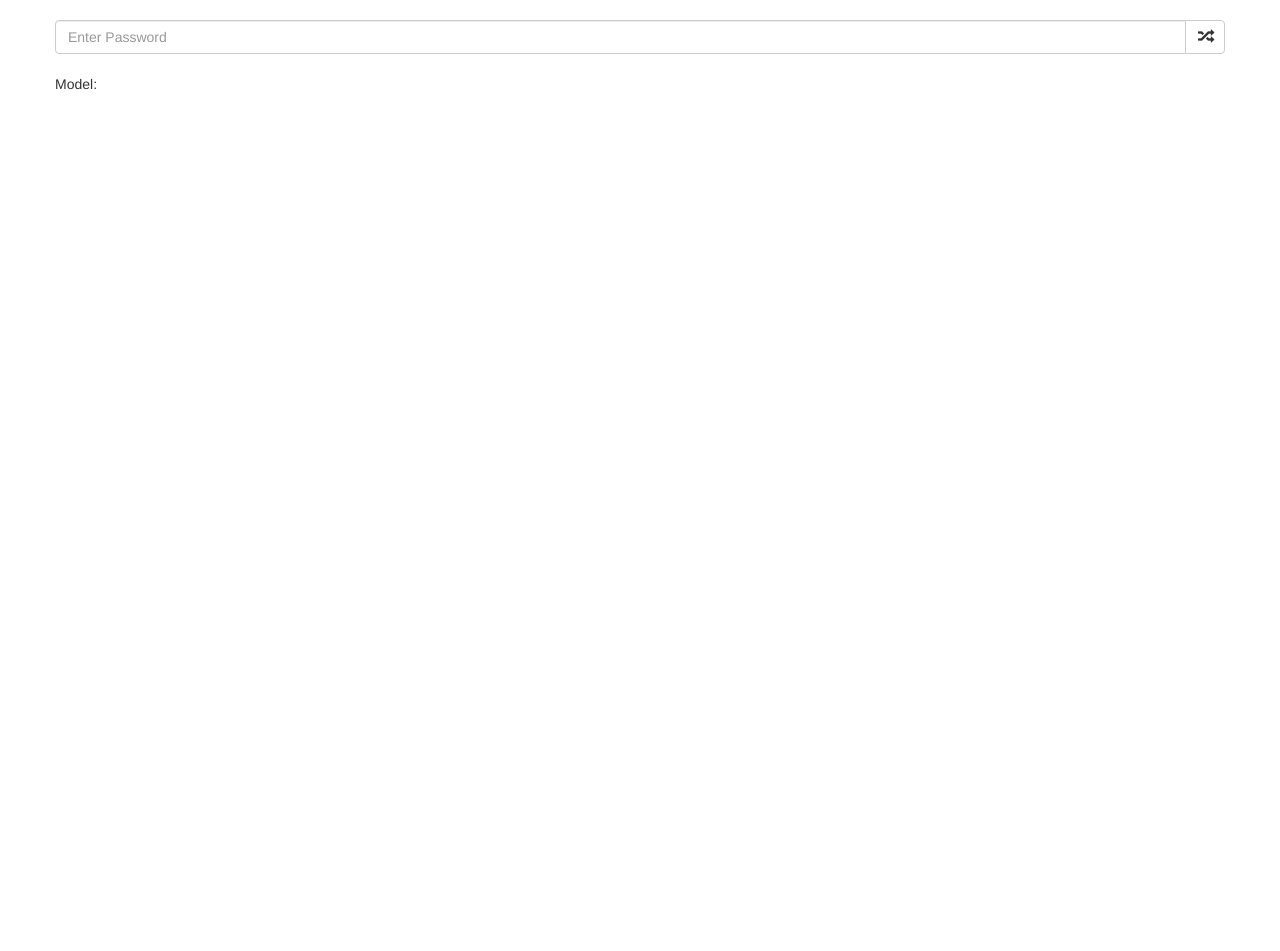
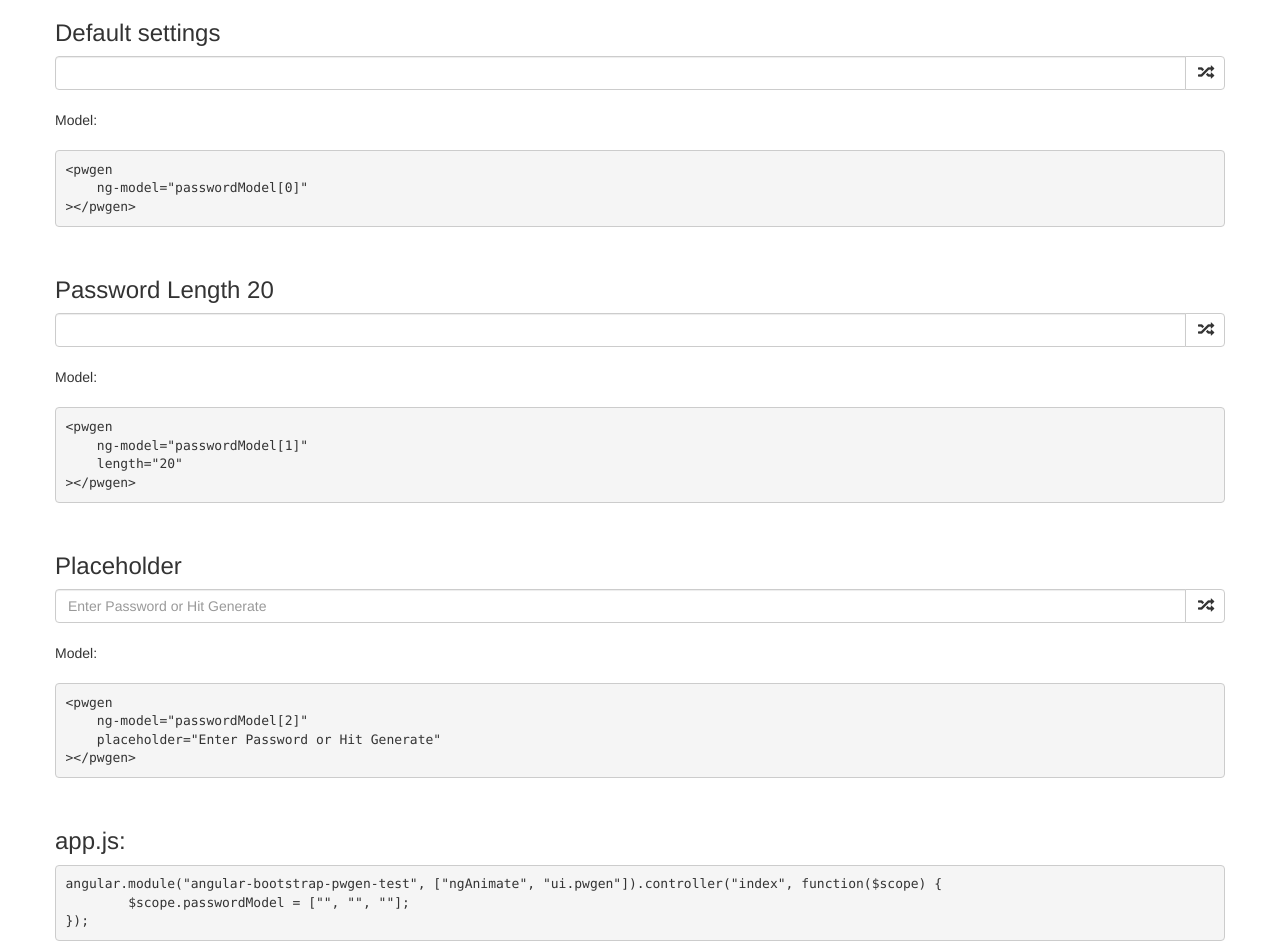
Before and after one commit to sebastianha/angular-bootstrap-pwgen, a website: page index.html in a window 1280 px wide. Before the commit the page ends 800 px from the top, so only its background shows below. Drawn offline with nearby package versions, Linux system fonts and the light colour scheme; some packages are replaced by stand-ins of ours.

Commit message:
cleaned up for version 0.1

```diff
--- a/angular-bootstrap-pwgen.css
+++ b/angular-bootstrap-pwgen.css
@@ -19,11 +19,11 @@
 }
 
 .angular-bootstrap-pwgen-progress-div.ng-hide-add.ng-hide-add-active {
-	-webkit-transition : all linear 1s;
-	-moz-transition    : all linear 1s;
-	-ms-transition     : all linear 1s;
-	-o-transition      : all linear 1s;
-	transition         : all linear 1s;
+	-webkit-transition : all linear 0.5s;
+	-moz-transition    : all linear 0.5s;
+	-ms-transition     : all linear 0.5s;
+	-o-transition      : all linear 0.5s;
+	transition         : all linear 0.5s;
 }
 
 .angular-bootstrap-pwgen-progress-div.ng-hide-remove.ng-hide-remove-active {
--- a/angular-bootstrap-pwgen.js
+++ b/angular-bootstrap-pwgen.js
@@ -3,16 +3,17 @@
 angular.module("ui.pwgen", []).directive("pwgen", function($timeout) {
 	return {
 		scope: {
-			model: "=ngModel",
-			length: "@"
+			model      : "=ngModel",
+			length     : "@",
+			placeholder: "@"
 		},
-		require: "ngModel",
+		require : "ngModel",
 		restrict: "E",
-		replace: "true",
+		replace : "true",
 		template: "" +
 			"<div                  class=\"             angular-bootstrap-pwgen            \">" +
 				"<div              class=\"input-group                                     \">" +
-					"<input        class=\"form-control                                    \" ng-model=\"password\" ng-class=\"{'angular-bootstrap-pwgen-fixed-font': passwordNotNull}\" placeholder=\"Enter Password\">" +
+					"<input        class=\"form-control                                    \" ng-model=\"password\" ng-class=\"{'angular-bootstrap-pwgen-fixed-font': passwordNotNull}\" placeholder=\"{{placeholder}}\">" +
 					"<span         class=\"input-group-btn                                 \">" +
 						"<button   class=\"btn btn-default                                 \" type=\"button\" ng-click=\"generatePasswordStart()\">" +
 							"<span class=\"glyphicon glyphicon-random                      \"></span>" +
@@ -32,7 +33,7 @@ angular.module("ui.pwgen", []).directive("pwgen", function($timeout) {
 			scope.passwordNotNull = false;
 			scope.$watch("password", function () {
 				scope.model = scope.password;
-				if(scope.password !== null && scope.password !== "") {
+				if(scope.password !== undefined && scope.password !== null && scope.password !== "") {
 					scope.passwordNotNull = true;
 				} else {
 					scope.passwordNotNull = false;
@@ -64,17 +65,17 @@ angular.module("ui.pwgen", []).directive("pwgen", function($timeout) {
 			scope.consonant = /[bcdfghjklmnpqrstvwxyzBCDFGHJKLMNPQRSTVWXYZ]$/;
 			scope.generatePassword = function (length, memorable, pattern, prefix) {
 				var char, n;
-				if (length == null) {
+				if (length === undefined || length === null) {
 					length = 10;
 				}
-				if (memorable == null) {
+				if (memorable === undefined || memorable === null) {
 					memorable = true;
 				}
-				if (pattern == null) {
+				if (pattern === undefined || pattern === null) {
 					pattern = /[a-zA-Z0-9]/;
 				}
-				if (prefix == null) {
-					prefix = '';
+				if (prefix === undefined || prefix === null) {
+					prefix = "";
 				}
 				if (prefix.length >= length) {
 					return prefix;
--- a/app.js
+++ b/app.js
@@ -1,5 +1,5 @@
 "use strict";
 
-angular.module("angular-bootstrap-pwgen-test", ["ngAnimate", "ui.pwgen"]).controller("index", function($scope, $timeout) {
-	$scope.passwordModel = "";
+angular.module("angular-bootstrap-pwgen-test", ["ngAnimate", "ui.pwgen"]).controller("index", function($scope) {
+	$scope.passwordModel = ["", "", ""];
 });
--- a/bower.json
+++ b/bower.json
@@ -5,7 +5,10 @@
     "Sebastian Hammerl, Getslash GmbH"
   ],
   "description": "A Twitter Bootstrap styled password input field with animated password generator to use with AngularJS",
-  "main": "angular-bootstrap-pwgen.js",
+  "main": [
+	  "angular-bootstrap-pwgen.js",
+	  "angular-bootstrap-pwgen.css"
+  ],
   "keywords": [
     "angular",
     "angularjs",
--- a/index.html
+++ b/index.html
@@ -13,10 +13,45 @@
 <body ng-app="angular-bootstrap-pwgen-test" ng-controller="index">
 <div class="container">
 	<div class="row">
+
+		<h3>Default settings</h3>
+		<pwgen ng-model="passwordModel[0]"></pwgen>
 		<br>
-		<pwgen ng-model="passwordModel" length="20"></pwgen>
+		Model: <span ng-bind="passwordModel[0]"></span>
+		<br><br>
+		<pre>&lt;pwgen
+    ng-model="passwordModel[0]"
+&gt;&lt;/pwgen&gt</pre>
 		<br>
-		Model: <span ng-bind="passwordModel"></span>
+
+		<h3>Password Length 20</h3>
+		<pwgen ng-model="passwordModel[1]" length="20"></pwgen>
+		<br>
+		Model: <span ng-bind="passwordModel[1]"></span>
+		<br><br>
+		<pre>&lt;pwgen
+    ng-model="passwordModel[1]"
+    length="20"
+&gt;&lt;/pwgen&gt</pre>
+		<br>
+
+		<h3>Placeholder</h3>
+		<pwgen ng-model="passwordModel[2]" placeholder="Enter Password or Hit Generate"></pwgen>
+		<br>
+		Model: <span ng-bind="passwordModel[2]"></span>
+		<br><br>
+		<pre>&lt;pwgen
+    ng-model="passwordModel[2]"
+    placeholder="Enter Password or Hit Generate"
+&gt;&lt;/pwgen&gt</pre>
+		<br>
+
+		<h3>app.js:</h3>
+			<pre>
+angular.module("angular-bootstrap-pwgen-test", ["ngAnimate", "ui.pwgen"]).controller("index", function($scope) {
+	$scope.passwordModel = ["", "", ""];
+});
+</pre>
 	</div>
 </div>
 </body>
```
Also changed, not shown: README.md.
